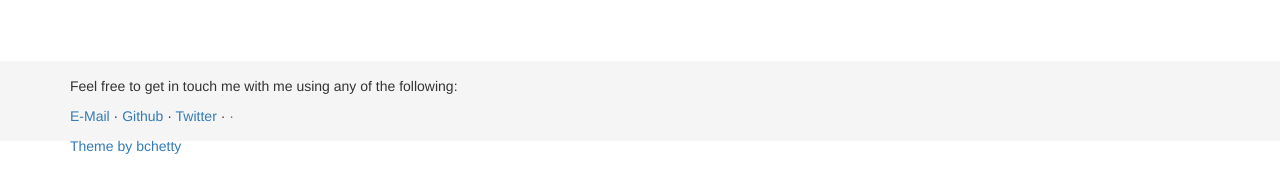
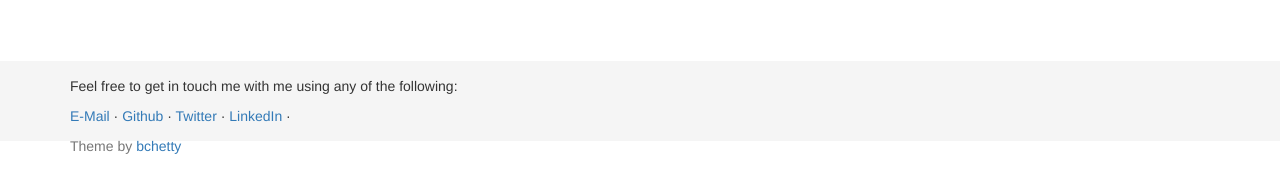
Before and after one commit to cshukla/cshukla.github.io, a Jekyll site: the page built from index.html, in a window 1280 px wide and 900 px high, scrolled down 40 px. Shown: the part 719-897 px from the top of the window. Built offline with Jekyll 4.4.1, drawn with Linux system fonts in a browser that asks for light colours; nearby versions of some CDN libraries; the list of posts is cut into pages by our own code.

Commit message:
fix broken links in footer

```diff
--- a/_includes/footer.html
+++ b/_includes/footer.html
@@ -6,7 +6,7 @@
 <p> <a href = "mailto:cshukla@g.harvard.edu">E-Mail</a> &middot;
 <a href="https://github.com/cshukla">Github</a> &middot;
 <a href="https://twitter.com/cjshukla">Twitter</a> &middot;
-<a href="https://linkedin.com/in/shuklachinmay"LinkedIn</a> &middot; </p>
+<a href="https://linkedin.com/in/shuklachinmay">LinkedIn</a> &middot; </p>
     </p>
 
   <!-- This is my 'Open Source' work. So, please don't remove the below copyright content. :) -->
```
